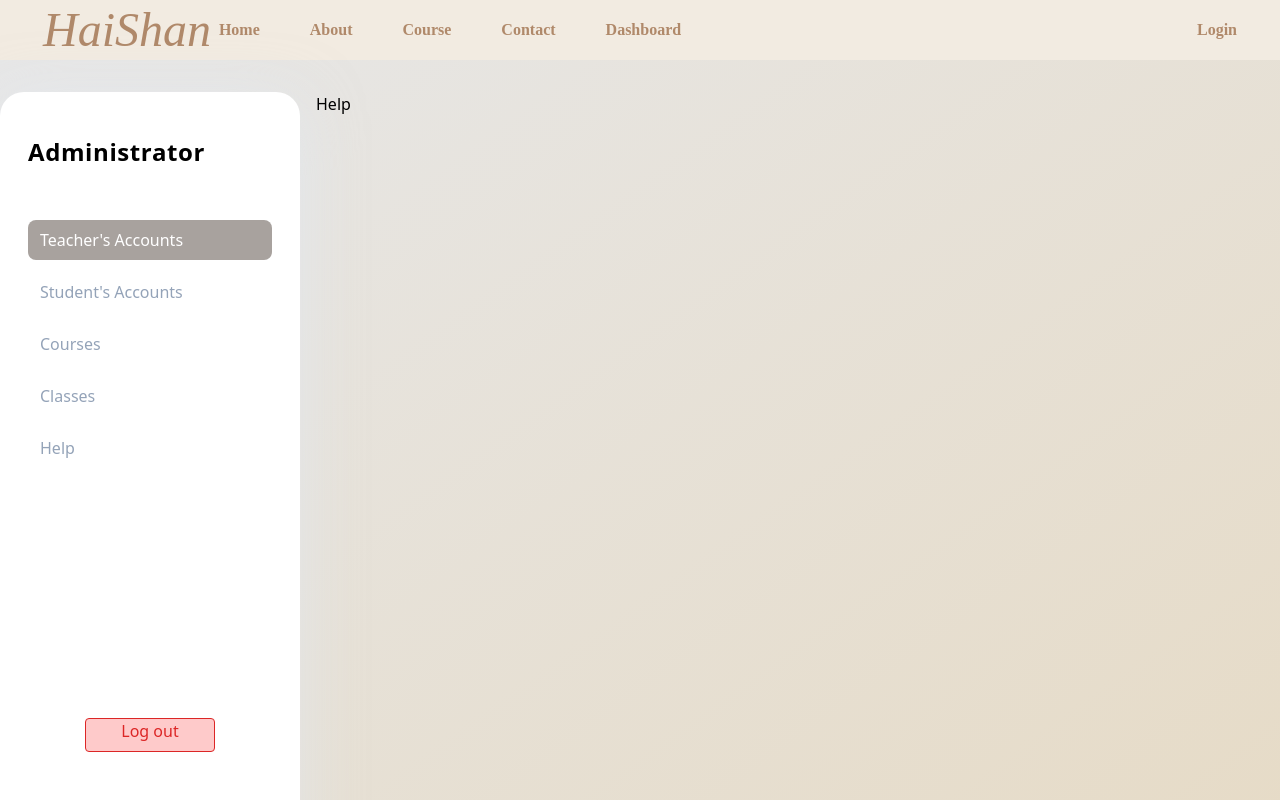
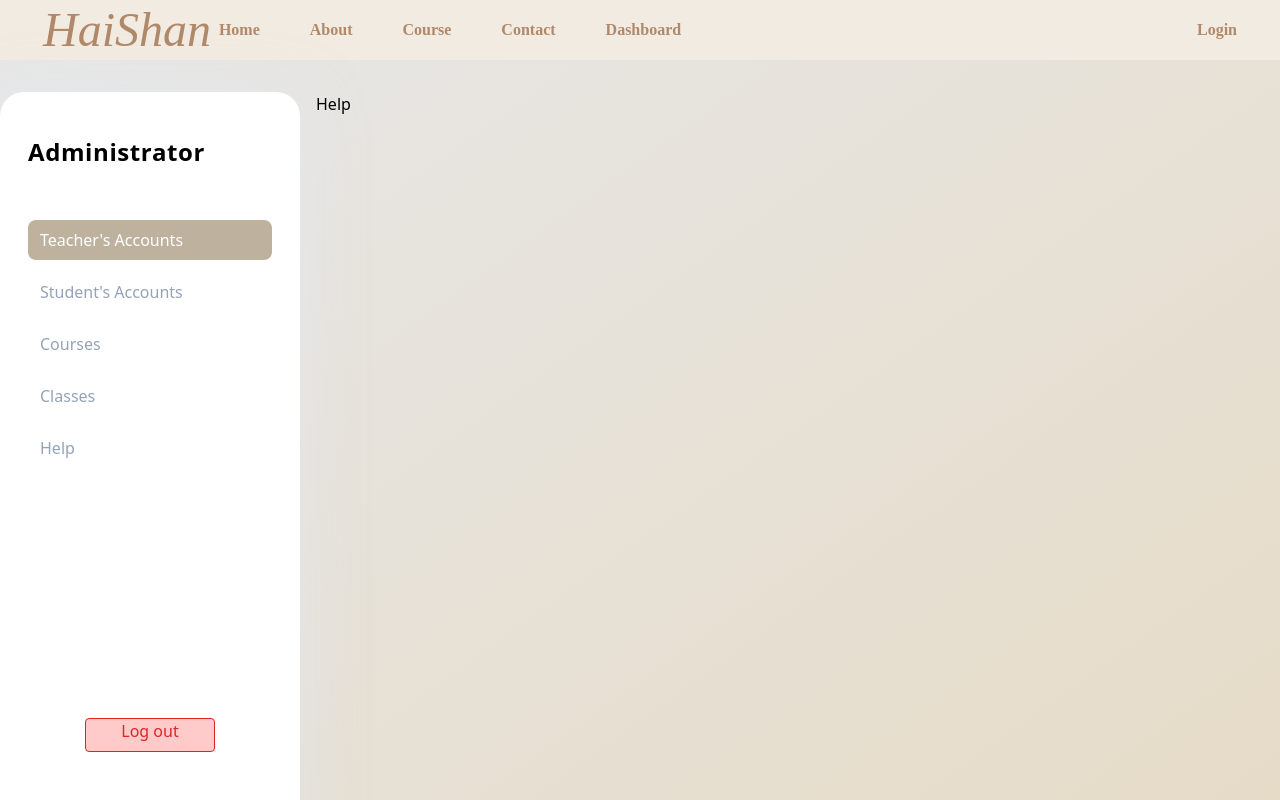
Before and after one commit to sea835/UniversityManagement, a React (Vite) app in the folder client/: page /admin/help in a window 1280 px wide. Shown: the top 800 px of the page. Built offline with nearby package versions, Linux system fonts and the light colour scheme; a web font is replaced by a local one.

Commit message:
change background active color in SidebarItem.jsx

```diff
--- a/client/src/components/Sidebar/SidebarItem.jsx
+++ b/client/src/components/Sidebar/SidebarItem.jsx
@@ -5,7 +5,7 @@ function SidebarItem({ icon, text, path, active, onClick }) {
   const baseClasses =
     "flex gap-5 justify-between px-3 py-2 mt-3 w-full cursor-pointer transition-all duration-300 ease-in-out";
   const activeClasses = active
-    ? "text-white rounded-lg bg-stone-400"
+    ? "text-white rounded-lg"
     : "text-slate-400 bg-transparent";
 
   return (
@@ -13,6 +13,7 @@ function SidebarItem({ icon, text, path, active, onClick }) {
       to={path}
       className={`${baseClasses} ${activeClasses}`}
       onClick={onClick}
+      style={{ backgroundColor: active ? "#BEB29F" : "" }}
     >
       <div className="flex gap-2">
         {/* You can add icon rendering here if needed */}
```
